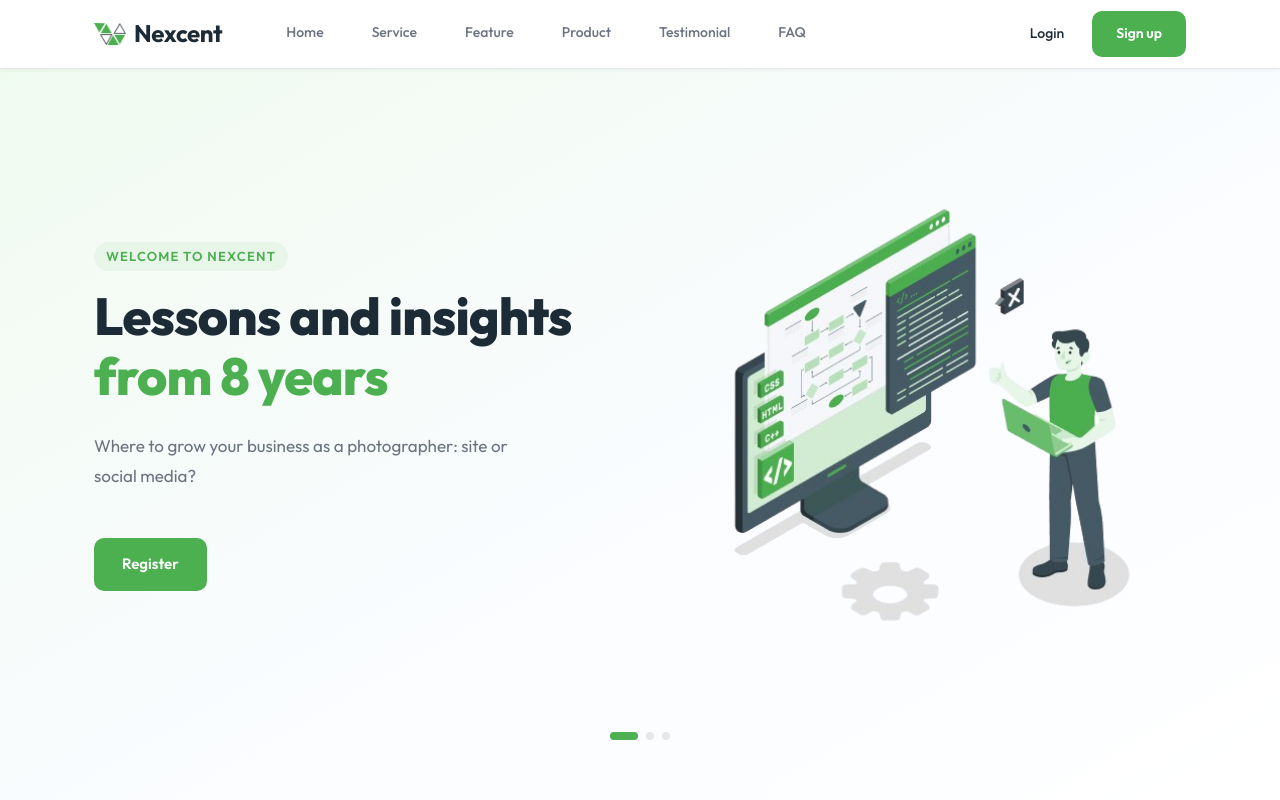
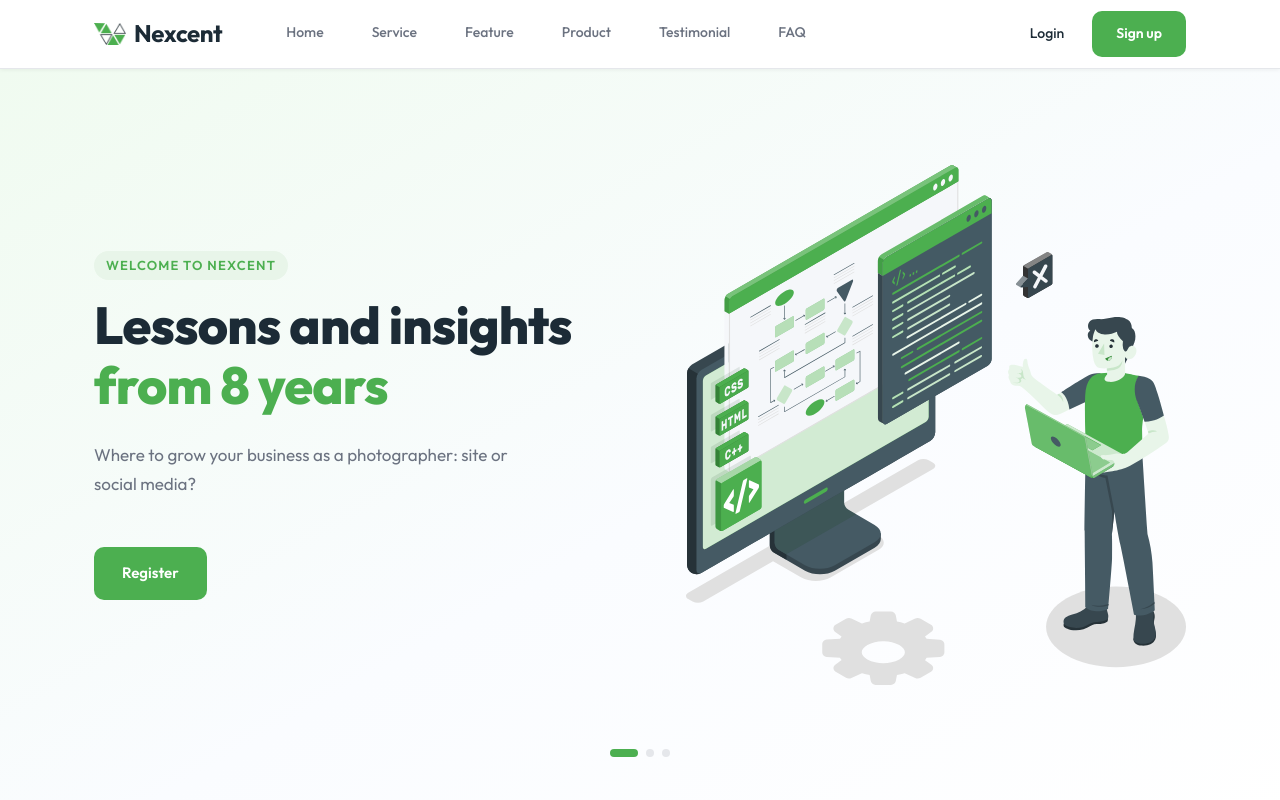
Before and after one commit to priambodogigieh-afk/landing-page, a React (Vite) app: page / in a window 1280 px wide. Shown: the top 800 px of the page. Built offline with nearby package versions, Linux system fonts and the light colour scheme.

Commit message:
fix: update hero illustration asset and Hero section component

```diff
--- a/src/components/sections/Hero.tsx
+++ b/src/components/sections/Hero.tsx
@@ -17,7 +17,7 @@ export default function Hero() {
         </div>
         <div className="hero-image">
           <img
-            src="/laptop-removebg-preview.png"
+            src="/Illustration.svg"
             alt="Developer working at a monitor with flowchart and code"
             className="hero-svg float-illustration"
             width="580"
```
Also changed, not shown: public/Illustration.svg (added).
